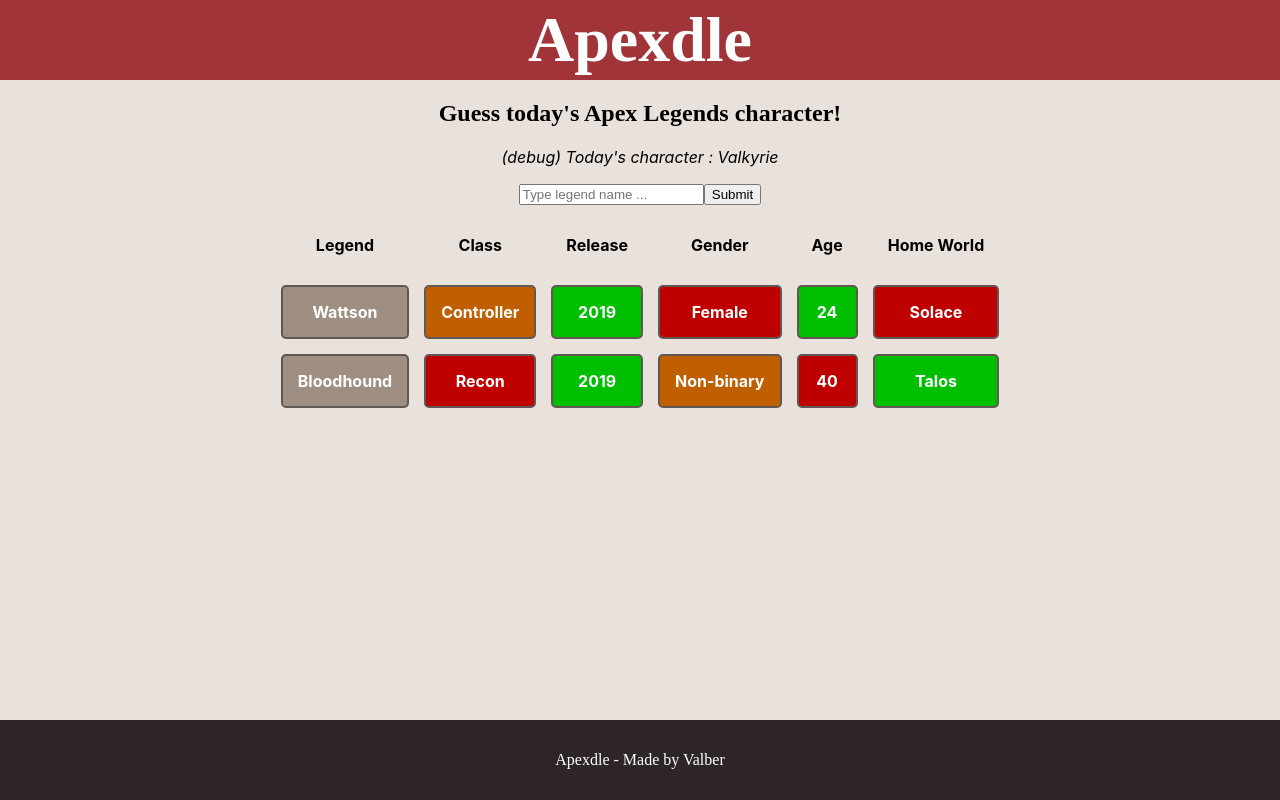
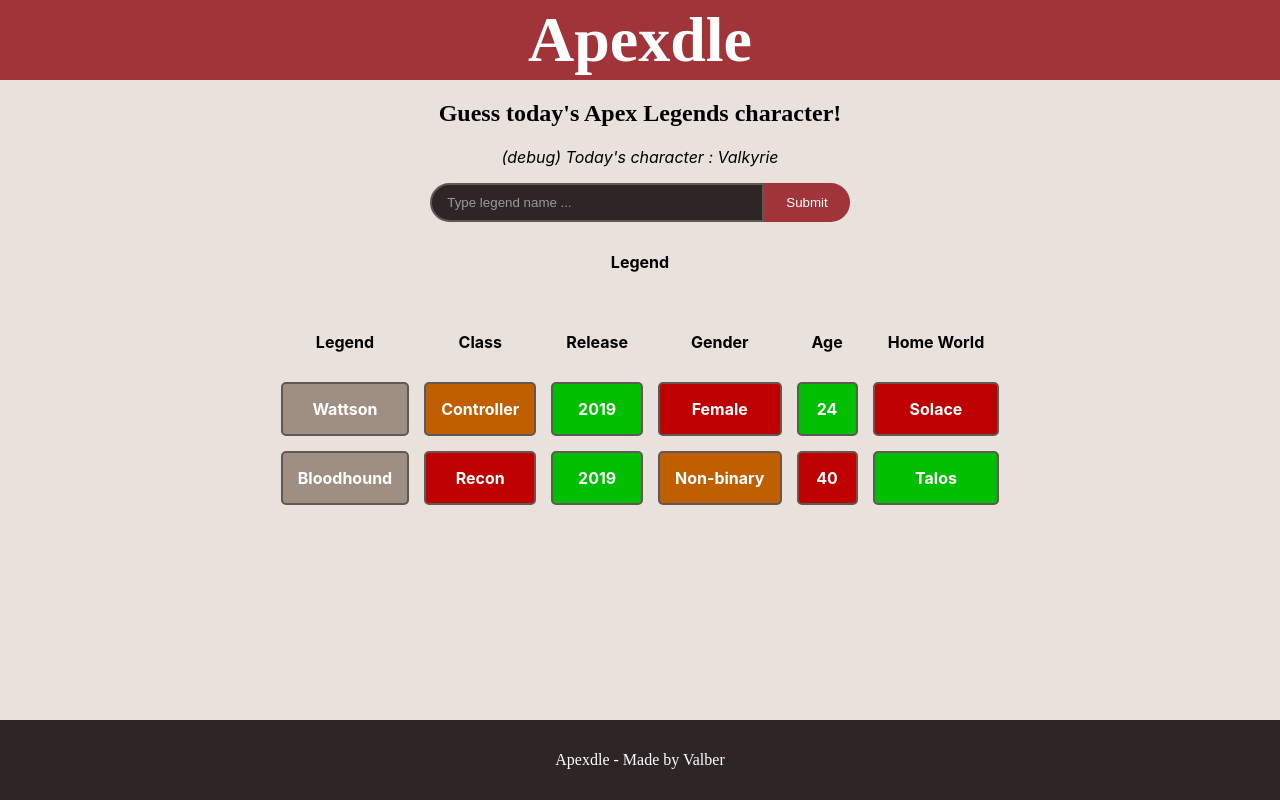
Before and after one commit to TheValber/apexdle, a React (Create React App) app: page / in a window 1280 px wide. Built offline with nearby package versions, Linux system fonts and the light colour scheme; the HTML template or start-up script is replaced by a standard one; a web font is replaced by a local one.

Commit message:
LegendsBar now works

```diff
--- a/src/components/ClassicGame.js
+++ b/src/components/ClassicGame.js
@@ -1,37 +1,13 @@
+import React, { useState } from "react";
 import ClassicGrid from "./ClassicGrid";
 import LegendsBar from "./LegendsBar";
+import { legends } from "../data/Legends";
 
 function ClassicGame() {
-  const legends = [
-    "Bloodhound",
-    "Gibraltar",
-    "Lifeline",
-    "Pathfinder",
-    "Wraith",
-    "Bangalore",
-    "Caustic",
-    "Mirage",
-    "Octane",
-    "Wattson",
-    "Crypto",
-    "Revenant",
-    "Loba",
-    "Rampart",
-    "Horizon",
-    "Fuse",
-    "Valkyrie",
-    "Seer",
-    "Ash",
-    "Mad Maggie",
-    "Newcastle",
-    "Vantage",
-    "Catalyst",
-    "Ballistic",
-    "Conduit",
-    "Alter"
-  ];
+  const [legendsGrid, setLegendsGrid] = useState([]);
 
-  function seededShuffle(array, seed) {
+  function seededShuffle(baseArray, seed) {
+    let array = baseArray.slice();
     let currentIndex = array.length, temporaryValue, randomIndex;
 
     function random() {
@@ -63,11 +39,16 @@
     return shuffledLegends[index];
   }
 
+  const legendSubmit = (legend) => {
+    const newLegendsGrid = [...legendsGrid, legend];
+    setLegendsGrid(newLegendsGrid);
+  };
+
   return (
     <div className="Classic-game">
       <p><i>(debug) Today's character : {getRandomLegend()}</i></p>
-      <LegendsBar />
-      <ClassicGrid />
+      <LegendsBar onLegendSubmit={legendSubmit} />
+      <ClassicGrid legendsGrid={legendsGrid} />
     </div>
   );
 }
--- a/src/components/ClassicGrid.js
+++ b/src/components/ClassicGrid.js
@@ -1,8 +1,24 @@
 import '../styles/ClassicGrid.css';
 
-function ClassicGrid() {
+function ClassicGrid({legendsGrid}) {
+  const legends = [...legendsGrid].reverse();
+
   return (
     <div className="Classic-grid">
+      <table>
+        <thead>
+          <tr>
+            <th>Legend</th>
+          </tr>
+        </thead>
+        <tbody>
+          {legends.map((legend, index) => (
+            <tr key={index}>
+              <td>{legend}</td>
+            </tr>
+          ))}
+        </tbody>
+      </table>
       <table>
         <thead>
           <tr>
--- a/src/components/LegendsBar.js
+++ b/src/components/LegendsBar.js
@@ -1,8 +1,85 @@
-function LegendsBar() {
+import React, { useState } from 'react';
+import { legendsNames } from '../data/Legends';
+import '../styles/LegendsBar.css';
+
+function LegendsBar({ onLegendSubmit }) {
+  const [inputValue, setInputValue] = useState('');
+  const [suggestions, setSuggestions] = useState([]);
+  const [legends, setLegends] = useState(legendsNames);
+
+  const formatName = (name) => {
+    if (!name) return '';
+    return name.charAt(0).toUpperCase() + name.slice(1).toLowerCase();
+  };
+
+  const handleInputChange = (e) => {
+    const value = e.target.value;
+    setInputValue(value);
+
+    if (value.length > 0) {
+      const filteredSuggestions = legends.filter((legend) =>
+        legend.toLowerCase().startsWith(value.toLowerCase())
+      );
+      setSuggestions(filteredSuggestions);
+    } else {
+      setSuggestions([]);
+    }
+  };
+
+  const handleSuggestionClick = (suggestion) => {
+    handleSubmit(null, suggestion);
+  };
+
+  const handleKeyDown = (e) => {
+    if (e.key === 'Enter') {
+      if (suggestions.length === 0) {
+        handleSubmit();
+      } else {
+        handleSubmit(null, suggestions[0]);
+      }
+    }
+  };
+
+  const handleSubmit = (e, submittedValue='') => {
+    e && e.preventDefault();
+    const value = formatName((submittedValue || inputValue).trim());
+    if (!legends.includes(value)) {
+      return;
+    }
+    setSuggestions([]);
+
+    const updatedLegends = legends.filter(legend => legend !== value);
+    setLegends(updatedLegends);
+
+    onLegendSubmit(value);
+
+    setTimeout(() => {
+      setInputValue('');
+    }, 0);
+  };
+
   return (
     <div className="Legends-bar">
-      <input type="text" id="character-guess" placeholder="Type legend name ..." />
-      <button id="submit-guess">Submit</button>
+        <input
+        type="text"
+        id="character-guess"
+        placeholder="Type legend name ..."
+        value={inputValue}
+        onChange={handleInputChange}
+        onKeyDown={handleKeyDown}
+        autoComplete="off"
+        />
+        <button id="submit-guess" onClick={handleSubmit}>Submit</button>
+
+        {suggestions.length > 0 && (
+        <ul className="suggestions-list">
+            {suggestions.map((suggestion, index) => (
+            <li key={index} onClick={() => handleSuggestionClick(suggestion)}>
+                {suggestion}
+            </li>
+            ))}
+        </ul>
+        )}
     </div>
   );
 }
--- /dev/null
+++ b/src/data/Legends.js
@@ -0,0 +1,57 @@
+export const legendsNames = [
+    "Bloodhound",
+    "Gibraltar",
+    "Lifeline",
+    "Pathfinder",
+    "Wraith",
+    "Bangalore",
+    "Caustic",
+    "Mirage",
+    "Octane",
+    "Wattson",
+    "Crypto",
+    "Revenant",
+    "Loba",
+    "Rampart",
+    "Horizon",
+    "Fuse",
+    "Valkyrie",
+    "Seer",
+    "Ash",
+    "Mad Maggie",
+    "Newcastle",
+    "Vantage",
+    "Catalyst",
+    "Ballistic",
+    "Conduit",
+    "Alter"
+];
+
+export const legends = [
+    "Bloodhound",
+    "Gibraltar",
+    "Lifeline",
+    "Pathfinder",
+    "Wraith",
+    "Bangalore",
+    "Caustic",
+    "Mirage",
+    "Octane",
+    "Wattson",
+    "Crypto",
+    "Revenant",
+    "Loba",
+    "Rampart",
+    "Horizon",
+    "Fuse",
+    "Valkyrie",
+    "Seer",
+    "Ash",
+    "Mad Maggie",
+    "Newcastle",
+    "Vantage",
+    "Catalyst",
+    "Ballistic",
+    "Conduit",
+    "Alter"
+];
--- /dev/null
+++ b/src/styles/LegendsBar.css
@@ -0,0 +1,60 @@
+.Legends-bar {
+  position: relative;
+}
+
+#character-guess {
+  padding: 10px 15px;
+  width: 300px;
+  border: 2px solid #615755;
+  border-radius: 25px 0 0 25px;
+  outline: none;
+  position: relative;
+  z-index: 1001;
+  background-color: #2E2526;
+  color: #fff;
+}
+
+#character-guess::placeholder {
+  color: #9a9a9a;
+}
+
+#submit-guess {
+  padding: 10px 20px;
+  background-color: #A13439;
+  border: 2px solid #A13439;
+  border-radius: 0 25px 25px 0;
+  color: #fff;
+  cursor: pointer;
+  transition: background-color 0.3s ease;
+}
+
+#submit-guess:hover {
+  background-color: #cc3a42;
+}
+
+.suggestions-list {
+  list-style-type: none;
+  padding: 0;
+  margin: 5px 0 0 0;
+  border: 1px solid #2E2526;
+  border-radius: 5px;
+  background-color: #615755;
+  position: absolute;
+  top: 75%;
+  left: 50%;
+  transform: translateX(-65%);
+  z-index: 1000;
+  width: 250px;
+  max-height: 150px;
+  overflow-y: auto;
+}
+
+.suggestions-list li {
+  padding: 7px;
+  cursor: pointer;
+  color: #fff;
+}
+
+.suggestions-list li:hover {
+  background-color: #9F8F82;
+}
```
